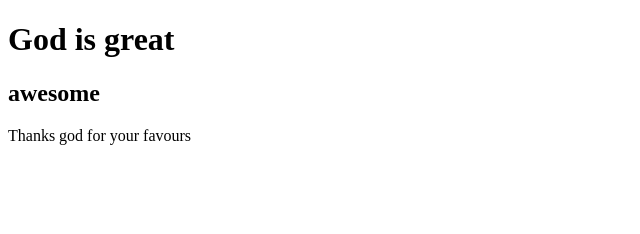
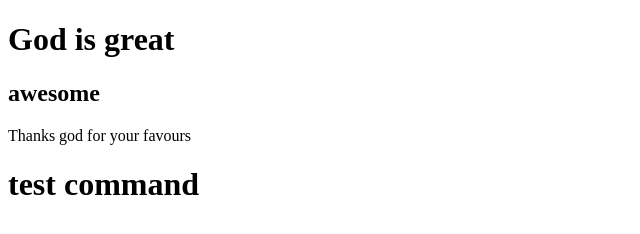
Before and after one commit to al-hajjar/1st-attempt, a plain HTML site: page index.html in a window 1280 px wide. Shown: the whole page, without its empty margins (0-640 px from the left). Drawn offline with Linux system fonts and the light colour scheme.

Commit message:
h1 update in index.html

```diff
--- a/index.html
+++ b/index.html
@@ -10,4 +10,5 @@
     <h2>awesome</h2>
 </body>
 <p>Thanks god for your favours</p>
+<h1>test command</h1>
 </html>
```
